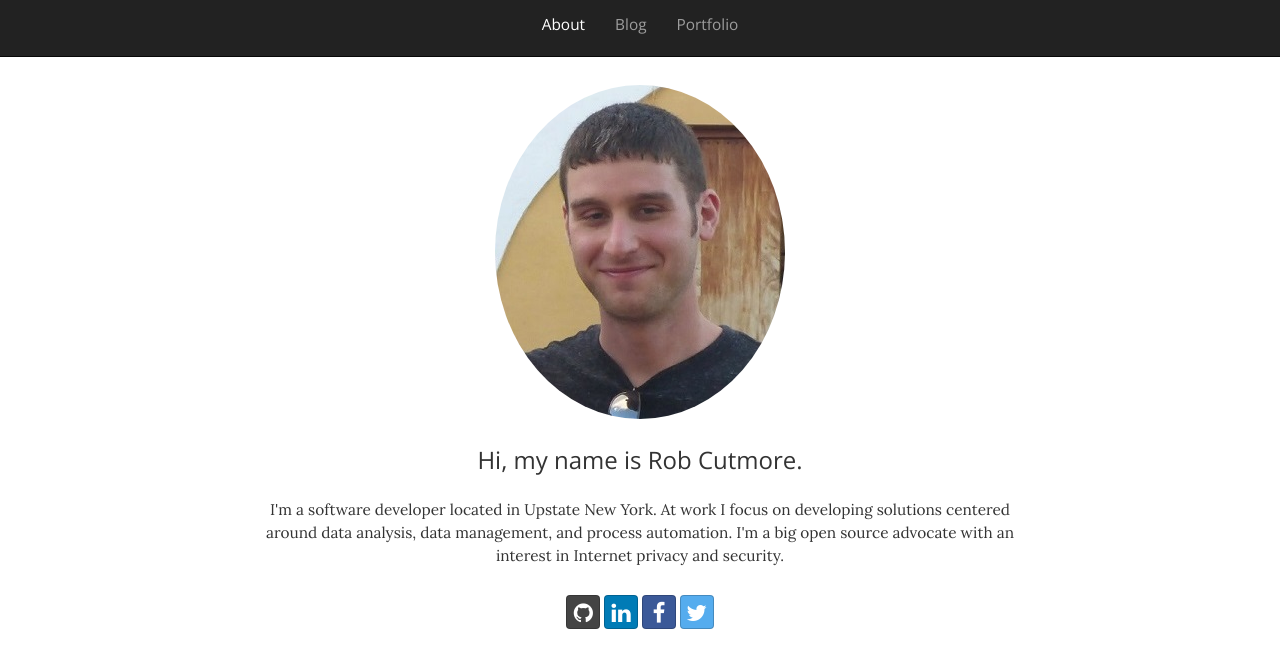
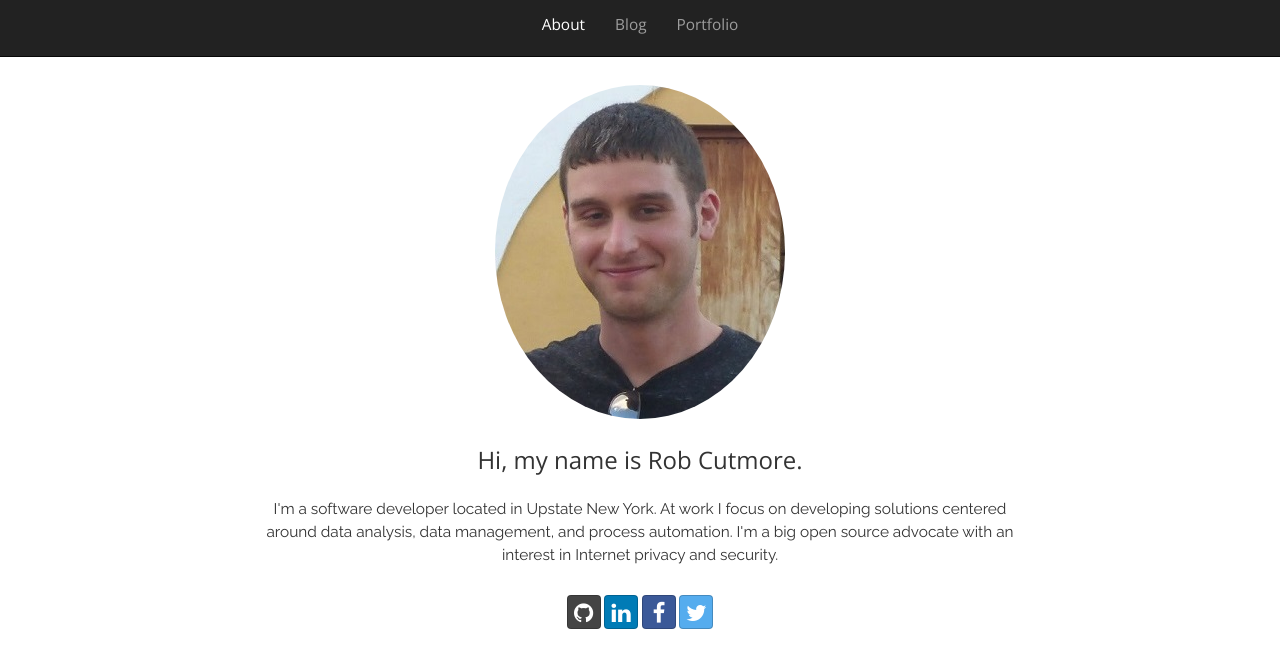
Before and after one commit to rcutmore/robcutmore.com, a Django app: page / in a window 1280 px wide. Shown: the top 668 px of the page. Run offline with Django 3.2, Linux system fonts and the light colour scheme; parts of the project's set-up code (start-up, migrations or seed data) failed here and were passed over; some libraries are stand-ins or nearby versions.

Commit message:
Change fonts

```diff
--- a/robcutmore-com/static/css/custom.css
+++ b/robcutmore-com/static/css/custom.css
@@ -1,7 +1,7 @@
 /* General font and layout */
 
 body {
-    font-family: 'Lora', serif;
+    font-family: 'Raleway', sans-serif;
 }
 
 h1, h2, h3, h4, h5, h6 {
@@ -9,7 +9,7 @@ h1, h2, h3, h4, h5, h6 {
 }
 
 nav {
-    font-family: 'Open Sans', serif;
+    font-family: 'Open Sans', sans-serif;
     font-size: 1.1em;
 }
 
--- a/robcutmore-com/templates/common/base.html
+++ b/robcutmore-com/templates/common/base.html
@@ -11,7 +11,7 @@
         <link rel="stylesheet" href="{% static 'css/codehilite.css' %}">
         <link rel="stylesheet" href="{% static 'css/font-awesome.min.css' %}">
         <link rel="stylesheet" href="{% static 'css/custom.css' %}">
-        <link rel='stylesheet' href='http://fonts.googleapis.com/css?family=Lora|Open+Sans'>
+        <link rel="stylesheet" href="https://fonts.googleapis.com/css?family=Open+Sans|Raleway">
     </head>
 
     <body>
```
